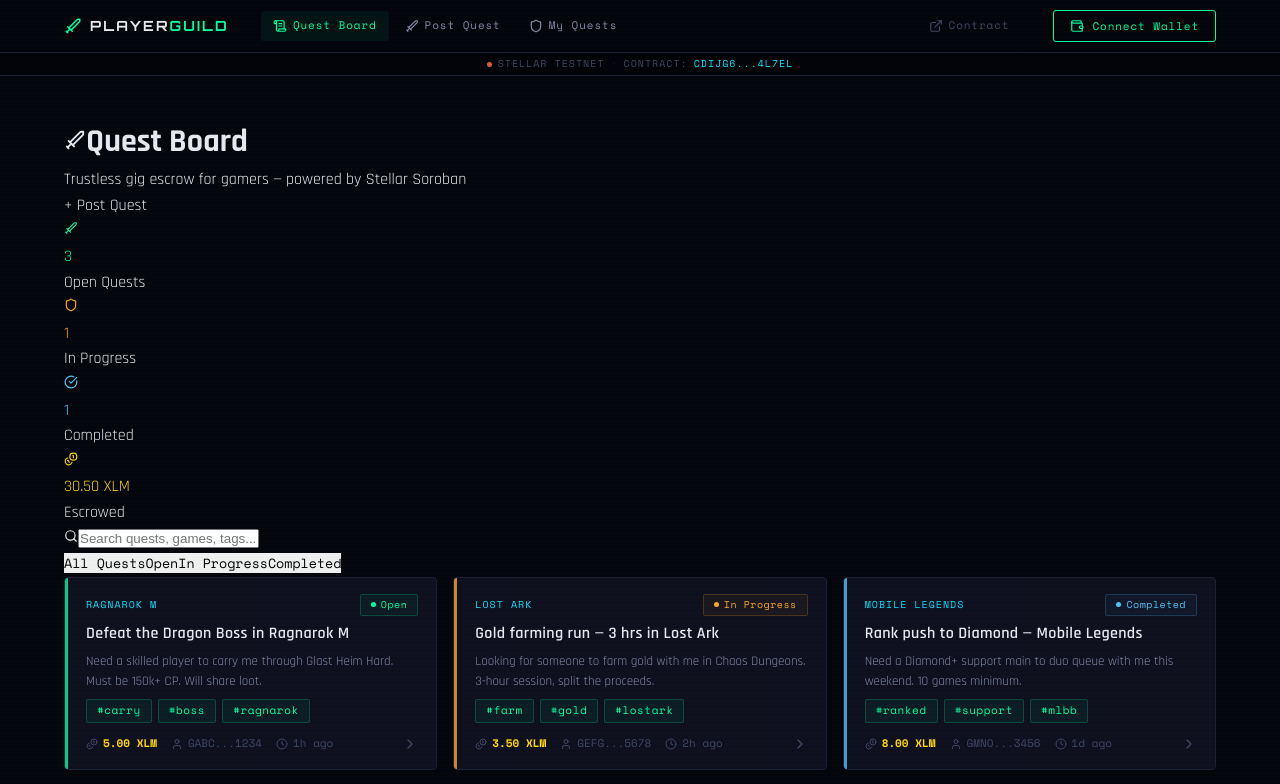
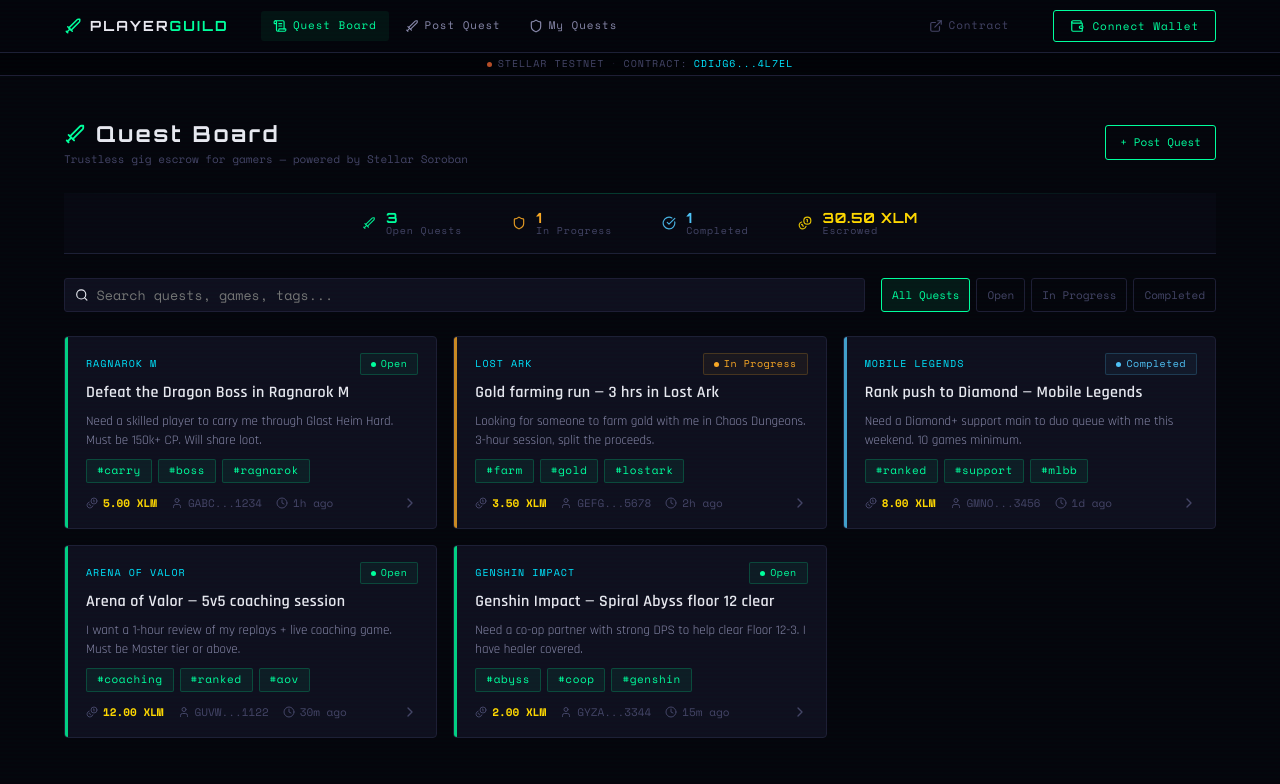
Before and after one commit to veil-dev/PlayerGuild, a React (Create React App) app in the folder playerguild/: page / in a window 1280 px wide. Shown: the top 784 px of the page. Built offline with nearby package versions, Linux system fonts and the light colour scheme.

Commit message:
send help. Added css to the empty css files.

```diff
--- a/playerguild/src/components/StatsBar.css
+++ b/playerguild/src/components/StatsBar.css
@@ -0,0 +1,109 @@
+/* Container */
+.stats-bar {
+  position: sticky;
+  top: 56px; /* sits below navbar */
+  z-index: 90;
+
+  display: flex;
+  align-items: center;
+  justify-content: center;
+  gap: 28px;
+
+  padding: 10px 24px;
+
+  background: rgba(10, 10, 20, 0.85);
+  backdrop-filter: blur(10px);
+
+  border-bottom: 1px solid var(--border);
+}
+
+/* Each stat item */
+.stat-item {
+  display: flex;
+  align-items: center;
+  gap: 10px;
+
+  padding: 6px 10px;
+  border-radius: 3px;
+
+  background: transparent;
+  border: 1px solid transparent;
+
+  transition: background 0.2s, border 0.2s, transform 0.2s;
+}
+
+.stat-item:hover {
+  background: var(--bg-raised);
+  border-color: var(--border);
+  transform: translateY(-1px);
+}
+
+/* Icon */
+.stat-icon {
+  display: flex;
+  align-items: center;
+  justify-content: center;
+
+  font-size: 14px;
+  opacity: 0.9;
+}
+
+/* Value (main number) */
+.stat-value {
+  font-family: var(--font-display);
+  font-size: 14px;
+  font-weight: 700;
+  letter-spacing: 0.05em;
+}
+
+/* Label */
+.stat-label {
+  font-family: var(--font-mono);
+  font-size: 10px;
+  letter-spacing: 0.08em;
+  color: var(--text-muted);
+}
+
+/* Layout inside item */
+.stat-item > div {
+  display: flex;
+  flex-direction: column;
+  line-height: 1.1;
+}
+
+/* Subtle glow effect for important stats */
+.stat-item:hover .stat-value {
+  text-shadow: 0 0 8px currentColor;
+}
+
+/* Divider line effect (optional cyber look) */
+.stats-bar::before {
+  content: "";
+  position: absolute;
+  left: 0;
+  right: 0;
+  top: 0;
+
+  height: 1px;
+  background: linear-gradient(
+    90deg,
+    transparent,
+    var(--neon-green),
+    transparent
+  );
+
+  opacity: 0.2;
+}
+
+/* Responsive */
+@media (max-width: 768px) {
+  .stats-bar {
+    gap: 14px;
+    overflow-x: auto;
+    justify-content: flex-start;
+  }
+
+  .stat-item {
+    min-width: 120px;
+  }
+}
--- a/playerguild/src/pages/MyQuests.css
+++ b/playerguild/src/pages/MyQuests.css
@@ -0,0 +1,34 @@
+.page {
+  max-width: 1200px;
+  margin: 0 auto;
+  padding: 40px 24px;
+}
+
+/* Grid reused across app */
+.quest-grid {
+  display: grid;
+  grid-template-columns: repeat(auto-fill, minmax(320px, 1fr));
+  gap: 16px;
+}
+
+/* Section spacing refinement */
+section {
+  position: relative;
+}
+
+/* Empty state text */
+section p {
+  line-height: 1.6;
+}
+
+/* Subtle divider glow */
+section::after {
+  content: "";
+  position: absolute;
+  left: 0;
+  right: 0;
+  bottom: -20px;
+  height: 1px;
+  background: linear-gradient(90deg, transparent, var(--border), transparent);
+  opacity: 0.4;
+}
--- a/playerguild/src/pages/PostQuest.css
+++ b/playerguild/src/pages/PostQuest.css
@@ -0,0 +1,215 @@
+.post-layout {
+  display: grid;
+  grid-template-columns: 1fr 340px;
+  gap: 40px;
+}
+
+/* LEFT FORM */
+.post-form-col {
+  display: flex;
+  flex-direction: column;
+  gap: 18px;
+}
+
+/* Header */
+.post-header {
+  display: flex;
+  align-items: center;
+  gap: 12px;
+  margin-bottom: 10px;
+}
+
+.post-header-icon {
+  color: var(--neon-green);
+}
+
+.post-title {
+  font-family: var(--font-display);
+  font-size: 20px;
+  letter-spacing: 0.12em;
+}
+
+.post-subtitle {
+  font-family: var(--font-mono);
+  font-size: 11px;
+  color: var(--text-muted);
+}
+
+/* FORM */
+.form-group {
+  display: flex;
+  flex-direction: column;
+  gap: 6px;
+}
+
+.form-label {
+  font-family: var(--font-mono);
+  font-size: 11px;
+  color: var(--text-secondary);
+  letter-spacing: 0.08em;
+}
+
+.req { color: var(--status-cancelled); }
+.opt { color: var(--text-muted); }
+
+.label-sub {
+  margin-left: 6px;
+  font-size: 10px;
+  color: var(--text-muted);
+}
+
+.form-input {
+  background: var(--bg-card);
+  border: 1px solid var(--border);
+  padding: 10px;
+  border-radius: 3px;
+  color: var(--text-primary);
+  font-family: var(--font-mono);
+  font-size: 12px;
+}
+
+.form-input:focus {
+  outline: none;
+  border-color: var(--neon-green);
+  box-shadow: 0 0 10px rgba(0,255,157,0.15);
+}
+
+.form-textarea {
+  resize: vertical;
+}
+
+.form-select {
+  cursor: pointer;
+}
+
+.form-hint {
+  font-size: 10px;
+  color: var(--text-muted);
+}
+
+/* Reward */
+.reward-input-wrap {
+  position: relative;
+}
+
+.reward-input {
+  padding-right: 50px;
+}
+
+.reward-currency {
+  position: absolute;
+  right: 10px;
+  top: 50%;
+  transform: translateY(-50%);
+  font-family: var(--font-mono);
+  font-size: 11px;
+  color: var(--text-muted);
+}
+
+.usd-est {
+  color: var(--neon-cyan);
+}
+
+/* BUTTONS */
+.btn-submit,
+.btn-connect-gate {
+  display: flex;
+  align-items: center;
+  justify-content: center;
+  gap: 8px;
+
+  padding: 10px;
+  border-radius: 3px;
+
+  font-family: var(--font-mono);
+  font-size: 12px;
+  letter-spacing: 0.08em;
+
+  cursor: pointer;
+  transition: all 0.2s;
+}
+
+.btn-submit {
+  background: var(--neon-green);
+  color: black;
+  border: none;
+}
+
+.btn-submit:hover {
+  box-shadow: 0 0 18px rgba(0,255,157,0.4);
+}
+
+.btn-connect-gate {
+  background: transparent;
+  border: 1px solid var(--neon-green);
+  color: var(--neon-green);
+}
+
+.btn-connect-gate:hover {
+  background: rgba(0,255,157,0.08);
+}
+
+/* RIGHT SIDE */
+.post-info-col {
+  display: flex;
+  flex-direction: column;
+  gap: 16px;
+}
+
+.info-card,
+.contract-card {
+  background: var(--bg-card);
+  border: 1px solid var(--border);
+  padding: 16px;
+  border-radius: 4px;
+}
+
+.info-card-title {
+  display: flex;
+  align-items: center;
+  gap: 6px;
+  font-family: var(--font-mono);
+  font-size: 11px;
+  margin-bottom: 12px;
+}
+
+.how-list {
+  list-style: none;
+  padding: 0;
+  margin: 0;
+}
+
+.how-list li {
+  display: flex;
+  gap: 10px;
+  margin-bottom: 10px;
+}
+
+.how-num {
+  font-family: var(--font-display);
+  color: var(--neon-green);
+  font-size: 12px;
+}
+
+.contract-label {
+  font-size: 10px;
+  color: var(--text-muted);
+}
+
+.contract-addr {
+  font-family: var(--font-mono);
+  font-size: 12px;
+  margin-top: 4px;
+}
+
+.contract-net {
+  font-size: 10px;
+  color: var(--text-muted);
+}
+
+/* Responsive */
+@media (max-width: 900px) {
+  .post-layout {
+    grid-template-columns: 1fr;
+  }
+}
--- a/playerguild/src/pages/QuestBoard.css
+++ b/playerguild/src/pages/QuestBoard.css
@@ -0,0 +1,108 @@
+.board-hero {
+  display: flex;
+  justify-content: space-between;
+  align-items: center;
+  margin-bottom: 24px;
+}
+
+.board-title {
+  display: flex;
+  align-items: center;
+  gap: 10px;
+  font-family: var(--font-display);
+  font-size: 22px;
+  letter-spacing: 0.12em;
+}
+
+.board-title-icon {
+  color: var(--neon-green);
+}
+
+.board-subtitle {
+  font-family: var(--font-mono);
+  font-size: 11px;
+  color: var(--text-muted);
+}
+
+/* Button */
+.btn-post-quest {
+  padding: 8px 14px;
+  border: 1px solid var(--neon-green);
+  color: var(--neon-green);
+  font-family: var(--font-mono);
+  font-size: 11px;
+  border-radius: 3px;
+  transition: 0.2s;
+}
+
+.btn-post-quest:hover {
+  background: rgba(0,255,157,0.1);
+}
+
+/* Controls */
+.board-controls {
+  display: flex;
+  justify-content: space-between;
+  gap: 16px;
+  margin: 24px 0;
+}
+
+/* Search */
+.search-box {
+  display: flex;
+  align-items: center;
+  gap: 8px;
+  background: var(--bg-card);
+  border: 1px solid var(--border);
+  padding: 6px 10px;
+  border-radius: 3px;
+  flex: 1;
+}
+
+.search-input {
+  background: transparent;
+  border: none;
+  color: var(--text-primary);
+  width: 100%;
+  font-family: var(--font-mono);
+}
+
+.search-input:focus {
+  outline: none;
+}
+
+/* Filters */
+.filter-tabs {
+  display: flex;
+  gap: 6px;
+}
+
+.filter-tab {
+  padding: 6px 10px;
+  font-size: 11px;
+  font-family: var(--font-mono);
+  background: transparent;
+  border: 1px solid var(--border);
+  color: var(--text-muted);
+  border-radius: 3px;
+  cursor: pointer;
+}
+
+.filter-tab--active {
+  color: var(--neon-green);
+  border-color: var(--neon-green);
+  background: rgba(0,255,157,0.08);
+}
+
+/* Empty */
+.board-empty {
+  text-align: center;
+  padding: 80px 20px;
+  color: var(--text-muted);
+}
+
+.empty-icon {
+  color: var(--neon-cyan);
+  opacity: 0.6;
+  margin-bottom: 10px;
+}
--- a/playerguild/src/pages/QuestDetail.css
+++ b/playerguild/src/pages/QuestDetail.css
@@ -0,0 +1,166 @@
+.back-link {
+  display: inline-flex;
+  align-items: center;
+  gap: 6px;
+  font-size: 11px;
+  font-family: var(--font-mono);
+  color: var(--text-muted);
+  margin-bottom: 20px;
+}
+
+.back-link:hover {
+  color: var(--neon-cyan);
+}
+
+.detail-layout {
+  display: grid;
+  grid-template-columns: 1fr 320px;
+  gap: 40px;
+}
+
+/* MAIN */
+.detail-header {
+  display: flex;
+  justify-content: space-between;
+  margin-bottom: 10px;
+}
+
+.detail-game {
+  font-family: var(--font-mono);
+  font-size: 10px;
+  color: var(--neon-cyan);
+}
+
+.detail-status {
+  display: flex;
+  gap: 6px;
+  padding: 3px 10px;
+  border-radius: 2px;
+  border: 1px solid;
+  font-size: 10px;
+}
+
+.detail-title {
+  font-family: var(--font-display);
+  font-size: 22px;
+  margin: 10px 0;
+}
+
+.detail-meta {
+  display: flex;
+  gap: 16px;
+  font-size: 11px;
+  color: var(--text-muted);
+}
+
+.detail-description {
+  margin-top: 20px;
+}
+
+.section-title {
+  font-family: var(--font-mono);
+  font-size: 11px;
+  margin-bottom: 6px;
+  color: var(--text-secondary);
+}
+
+.detail-tags {
+  margin-top: 10px;
+  display: flex;
+  gap: 6px;
+  flex-wrap: wrap;
+}
+
+/* Timeline */
+.timeline {
+  margin-top: 10px;
+  border-left: 1px solid var(--border);
+  padding-left: 12px;
+}
+
+.tl-step {
+  margin-bottom: 12px;
+  position: relative;
+}
+
+.tl-dot {
+  width: 6px;
+  height: 6px;
+  background: var(--border);
+  border-radius: 50%;
+  position: absolute;
+  left: -15px;
+  top: 5px;
+}
+
+.tl-step--done .tl-dot {
+  background: var(--neon-green);
+}
+
+.tl-label {
+  font-size: 12px;
+}
+
+.tl-sub {
+  font-size: 10px;
+  color: var(--text-muted);
+}
+
+/* SIDEBAR */
+.reward-card,
+.actions-card,
+.contract-links {
+  background: var(--bg-card);
+  border: 1px solid var(--border);
+  padding: 14px;
+  border-radius: 4px;
+  margin-bottom: 14px;
+}
+
+.reward-xlm {
+  font-size: 20px;
+  color: var(--neon-gold);
+}
+
+.reward-usd {
+  font-size: 11px;
+  color: var(--text-muted);
+}
+
+.action-btn {
+  width: 100%;
+  padding: 8px;
+  margin-bottom: 6px;
+  border-radius: 3px;
+  border: none;
+  font-family: var(--font-mono);
+  font-size: 11px;
+  cursor: pointer;
+}
+
+.action-btn--primary {
+  background: var(--neon-green);
+  color: black;
+}
+
+.action-btn--success {
+  background: #22c55e;
+}
+
+.action-btn--danger {
+  background: #ef4444;
+}
+
+.chain-link {
+  display: block;
+  font-size: 11px;
+  margin-top: 6px;
+  color: var(--neon-cyan);
+}
+
+/* Responsive */
+@media (max-width: 900px) {
+  .detail-layout {
+    grid-template-columns: 1fr;
+  }
+}
--- a/playerguild/src/styles/global.css
+++ b/playerguild/src/styles/global.css
@@ -24,6 +24,7 @@
   --font-mono:    'Space Mono', monospace;
   --nav-height: 76px;
 }
+
 
 *, *::before, *::after { box-sizing: border-box; margin: 0; padding: 0; }
 
```
Also changed, not shown: 1 other file (tests, documents, lock files or other folders).
